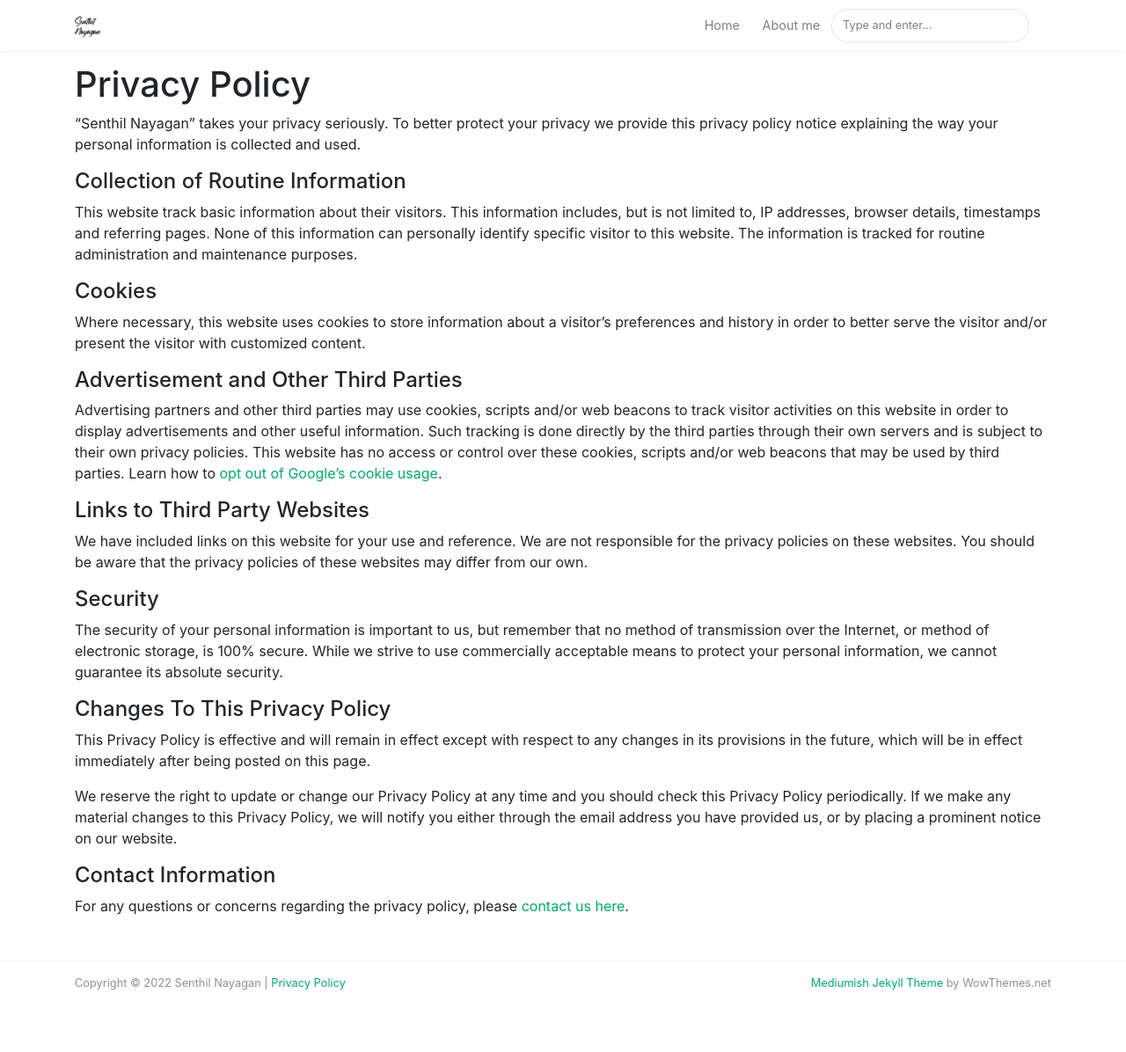
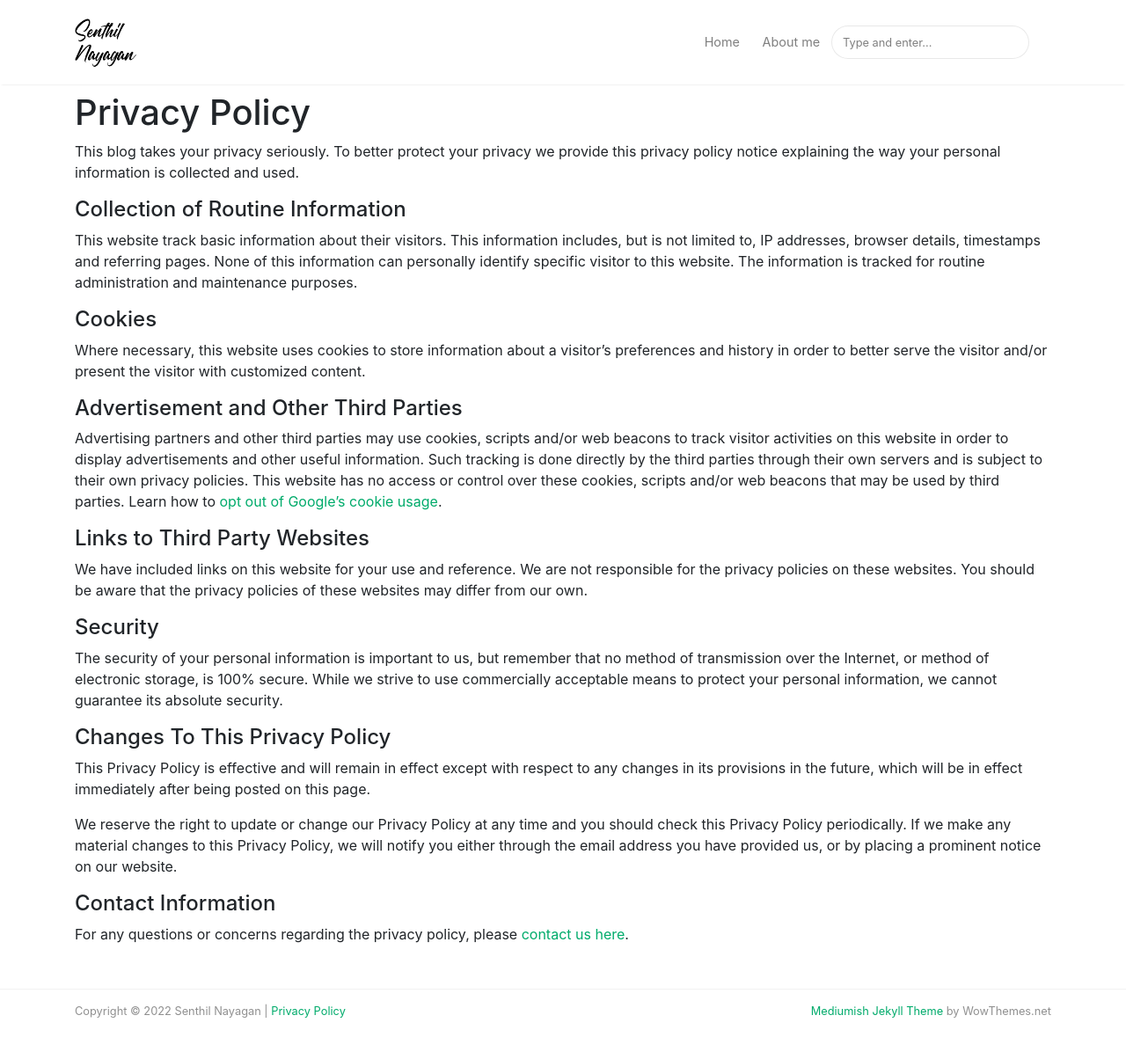
Before and after one commit to SenthilNayagan/senthilnayagan.github.io, a Jekyll site: the page built from _pages/privacy-policy.md, in a window 1280 px wide and 1233 px high. Shown: the top 1196 px of the window at 88% size. Built offline with Jekyll 4.4.1, drawn with Linux system fonts in a browser that asks for light colours; nearby versions of some CDN libraries.

Commit message:
styles fixed

```diff
--- a/_config.yml
+++ b/_config.yml
@@ -17,7 +17,7 @@ authors:
     gravatar: 6fc127cda8cd99830932538a58dc6173
     email: "hello@senthilnayagan.com"
     web: https://senthilnayagan.com/
-    twitter: https://twitter.com/senthilnayagan
+    twitter: https://twitter.com/SenthilNayagan
     description: "I am a Data Engineer by profession, a Rustacean by interest, and an avid Content Creator."
 
 plugins:
--- a/_layouts/default.html
+++ b/_layouts/default.html
@@ -5,7 +5,7 @@
    <meta name="viewport" content="width=device-width, initial-scale=1, shrink-to-fit=no">
    <!--<link rel="icon" href="{{ site.baseurl }}/assets/images/logo.png">-->
    <link rel="icon" href="{{ site.favicon }}">
-   <title>{{ page.title }} | {{site.name}}</title>
+   <title>{{ page.title }} | {{ site.name }}</title>
 
    {% seo %}
 
--- a/_layouts/post.html
+++ b/_layouts/post.html
@@ -69,12 +69,12 @@ post_class: post-template
                         <p><em>{{page.beforetoc}}</em></p>
                     {% endif %}
                     <div class="toc mt-4 mb-4 lead">
-                        <h3 class="font-weight-bold">Summary</h3>
+                        <h3 class="font-weight-bold">Sections</h3>
                         {% include toc.html html=content %}
                     </div>
                 {% endif %}
                 <!-- End Toc -->
-                {{content}}
+                {{ content }}
             </div>
 
             <!-- Rating -->
--- a/_pages/privacy-policy.md
+++ b/_pages/privacy-policy.md
@@ -4,7 +4,7 @@ title: "Privacy Policy"
 permalink: "/privacy-policy.html"
 ---
 
-"{{site.name}}" takes your privacy seriously. To better protect your privacy we provide this privacy policy notice explaining the way your personal information is collected and used.
+This blog takes your privacy seriously. To better protect your privacy we provide this privacy policy notice explaining the way your personal information is collected and used.
 
 
 #### Collection of Routine Information
--- a/_posts/programming/rust/2022-07-19-rust-ownership-and-borrowing.markdown
+++ b/_posts/programming/rust/2022-07-19-rust-ownership-and-borrowing.markdown
@@ -3,6 +3,8 @@ layout: post
 title:  "Rust’s Ownership and Borrowing Enforce Memory Safety"
 subtitle: "How does Rust guarantee memory safety? Rust's ownership feature is a novel idea, yet tricky to understand at first, but it gets easier the more we work on it."
 image: assets/images/posts-cover-images/rust_ownership_borrowing.jpeg
+beforetoc: "Rust is a great choice when performance matters and it solves pain points that bother many other languages, resulting in a significant step forward with a steep learning curve."
+toc: true
 author: senthil
 date:   2022-07-19 13:50:10 +0530
 tags: [ 'programming', 'rust', 'memory-management' ]
@@ -10,6 +12,7 @@ categories: programming rust
 permalink: /:categories/:title
 featured: true
 hidden: false
+rating: 4.5
 ---
 <!--![Flat people with pets](https://dev-to-uploads.s3.amazonaws.com/uploads/articles/geqlrxa6a84auut8m5jz.jpeg)
 [Designed by Freepik](https://www.freepik.com/free-vector/flat-people-with-pets_15275949.htm#page=4&query=owner&position=17&from_view=search)-->
--- a/assets/css/screen.css
+++ b/assets/css/screen.css
@@ -50,7 +50,7 @@ pre {
 
 .site-content {
     min-height: 60vh;
-    padding-top: 1.5rem;
+    padding-top: 3.5rem;
     margin-top: 57px;
     transition: all 0.4s;
 }
@@ -300,7 +300,7 @@ span.post-read-more a:hover {
 }
 
 .mediumnavigation .navbar-brand img {
-    max-height: 30px;
+    max-height: 70px;
     margin-right: 5px;
 }
 
```
Also changed, not shown: 4 other files.
